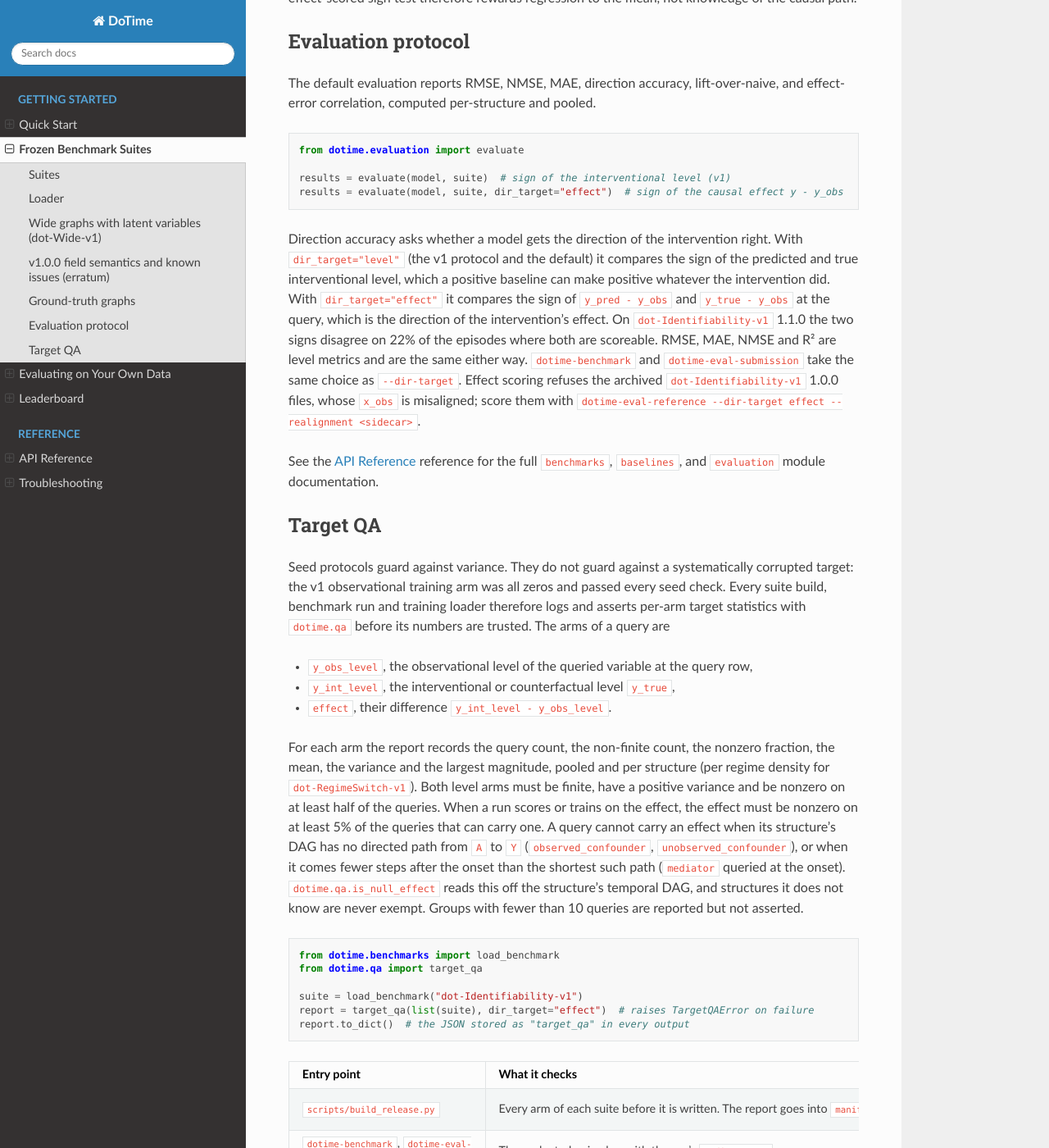
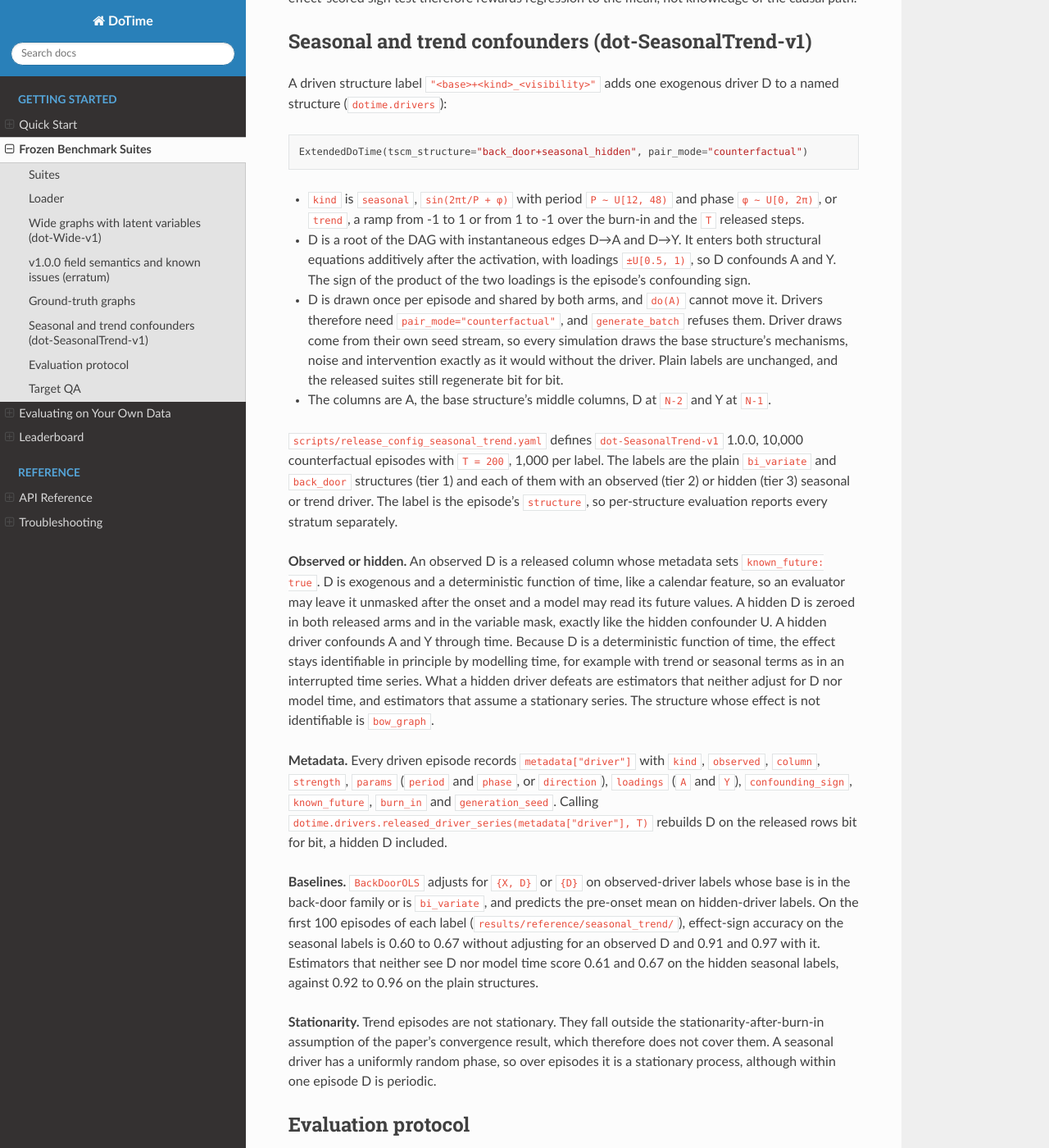
Before and after one commit to thummd/dotime, a Sphinx documentation site: the page built from docs/benchmarks.md, in a window 1280 px wide and 1400 px high, scrolled down 5859 px. Shown: the whole window at 82% size. Built offline with Sphinx 7.4.7 and the Read the Docs theme 3.1.0, drawn with Linux system fonts in a browser that asks for light colours.

Commit message:
Document seasonal and trend confounders and dot-SeasonalTrend-v1
docs/benchmarks.md gains "Seasonal and trend confounders
(dot-SeasonalTrend-v1)" before "Evaluation protocol": the driven labels,
observed versus hidden drivers, the known-future contract of an observed
driver, the metadata["driver"] record, the BackDoorOLS routing with the
measured QA headline, and the stationarity scope (trend episodes fall
outside the paper's stationarity-after-burn-in convergence result).

docs/api/drivers.md documents the public dotime.drivers surface. Raises
sections of the rendered drivers docstrings name real failure modes, since
napoleon mangles a "Nothing." entry that contains a role.

CHANGELOG.md gains one Added entry.

````diff
--- a/docs/benchmarks.md
+++ b/docs/benchmarks.md
@@ -239,6 +239,71 @@ its mean. For two independent zero-mean symmetric draws it does so with
 probability 3/4, and choosing the query where the arms differ most raises this
 further. On these files the effect-scored sign test therefore rewards
 regression to the mean, not knowledge of the causal path.
+## Seasonal and trend confounders (dot-SeasonalTrend-v1)
+
+A driven structure label `"<base>+<kind>_<visibility>"` adds one exogenous
+driver D to a named structure (`dotime.drivers`):
+
+```python
+ExtendedDoTime(tscm_structure="back_door+seasonal_hidden", pair_mode="counterfactual")
+```
+
+- `kind` is `seasonal`, `sin(2πt/P + φ)` with period `P ~ U[12, 48)` and phase
+  `φ ~ U[0, 2π)`, or `trend`, a ramp from -1 to 1 or from 1 to -1 over the
+  burn-in and the `T` released steps.
+- D is a root of the DAG with instantaneous edges D→A and D→Y. It enters both
+  structural equations additively after the activation, with loadings
+  `±U[0.5, 1)`, so D confounds A and Y. The sign of the product of the two
+  loadings is the episode's confounding sign.
+- D is drawn once per episode and shared by both arms, and `do(A)` cannot move
+  it. Drivers therefore need `pair_mode="counterfactual"`, and `generate_batch`
+  refuses them. Driver draws come from their own seed stream, so every
+  simulation draws the base structure's mechanisms, noise and intervention
+  exactly as it would without the driver. Plain labels are unchanged, and the
+  released suites still regenerate bit for bit.
+- The columns are A, the base structure's middle columns, D at `N-2` and Y at
+  `N-1`.
+
+`scripts/release_config_seasonal_trend.yaml` defines `dot-SeasonalTrend-v1`
+1.0.0, 10,000 counterfactual episodes with `T = 200`, 1,000 per label. The
+labels are the plain `bi_variate` and `back_door` structures (tier 1) and each
+of them with an observed (tier 2) or hidden (tier 3) seasonal or trend driver.
+The label is the episode's `structure`, so per-structure evaluation reports
+every stratum separately.
+
+**Observed or hidden.** An observed D is a released column whose metadata sets
+`known_future: true`. D is exogenous and a deterministic function of time, like
+a calendar feature, so an evaluator may leave it unmasked after the onset and a
+model may read its future values. A hidden D is zeroed in both released arms
+and in the variable mask, exactly like the hidden confounder U. A hidden driver
+confounds A and Y through time. Because D is a deterministic function of time,
+the effect stays identifiable in principle by modelling time, for example with
+trend or seasonal terms as in an interrupted time series. What a hidden driver
+defeats are estimators that neither adjust for D nor model time, and estimators
+that assume a stationary series. The structure whose effect is not identifiable
+is `bow_graph`.
+
+**Metadata.** Every driven episode records `metadata["driver"]` with `kind`,
+`observed`, `column`, `strength`, `params` (`period` and `phase`, or
+`direction`), `loadings` (`A` and `Y`), `confounding_sign`, `known_future`,
+`burn_in` and `generation_seed`. Calling
+`dotime.drivers.released_driver_series(metadata["driver"], T)` rebuilds D on the
+released rows bit for bit, a hidden D included.
+
+**Baselines.** `BackDoorOLS` adjusts for `{X, D}` or `{D}` on observed-driver
+labels whose base is in the back-door family or is `bi_variate`, and predicts
+the pre-onset mean on hidden-driver labels. On the first 100 episodes of each
+label (`results/reference/seasonal_trend/`), effect-sign accuracy on the
+seasonal labels is 0.60 to 0.67 without adjusting for an observed D and 0.91
+and 0.97 with it. Estimators that neither see D nor model time score 0.61 and
+0.67 on the hidden seasonal labels, against 0.92 to 0.96 on the plain
+structures.
+
+**Stationarity.** Trend episodes are not stationary. They fall outside the
+stationarity-after-burn-in assumption of the paper's convergence result, which
+therefore does not cover them. A seasonal driver has a uniformly random phase,
+so over episodes it is a stationary process, although within one episode D is
+periodic.
 
 ## Evaluation protocol
 
````
Also changed, not shown: CHANGELOG.md (+21 -0 lines), docs/api.md (+1 -0 lines), docs/api/drivers.md (added, +6 -0 lines), 1 other file.
